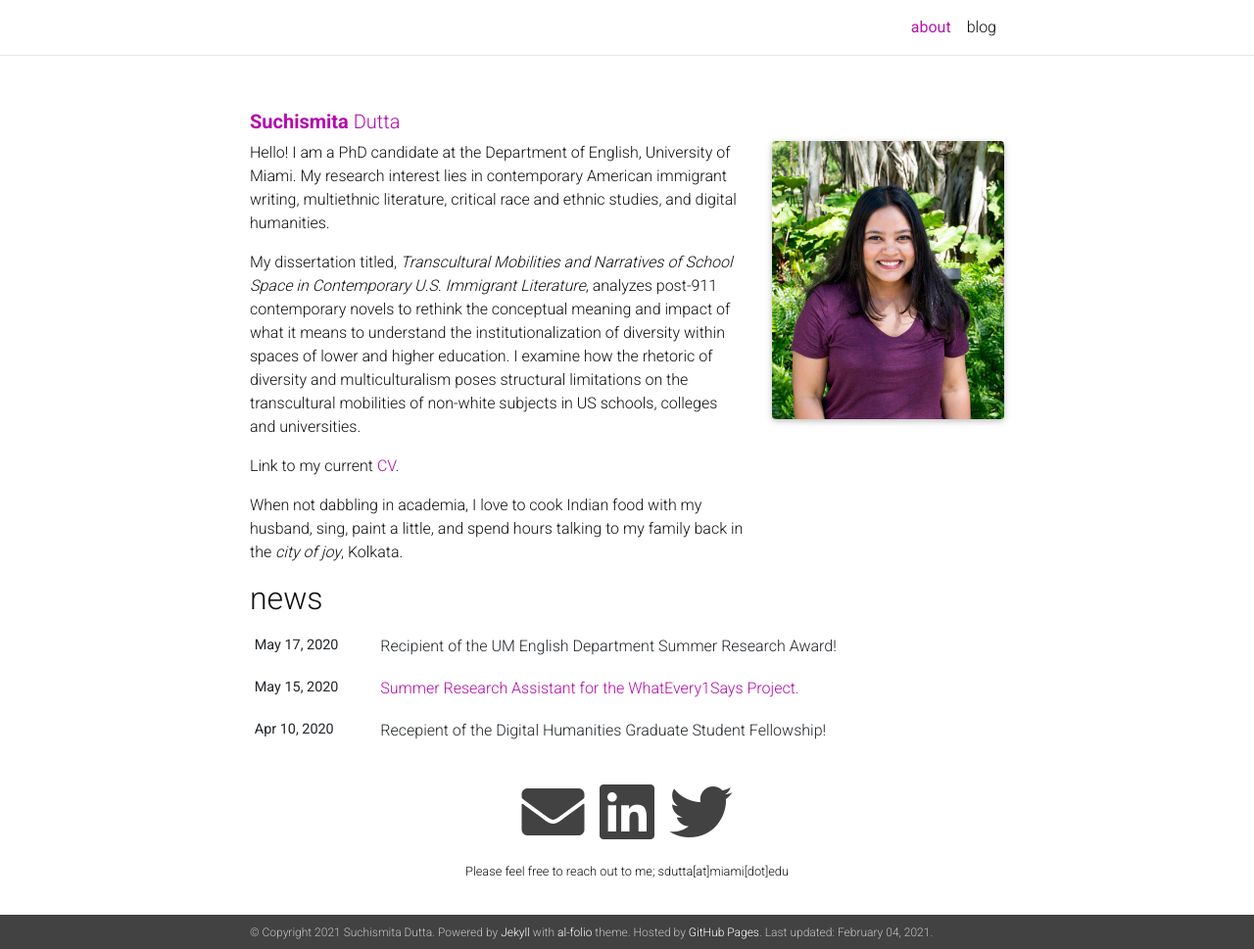
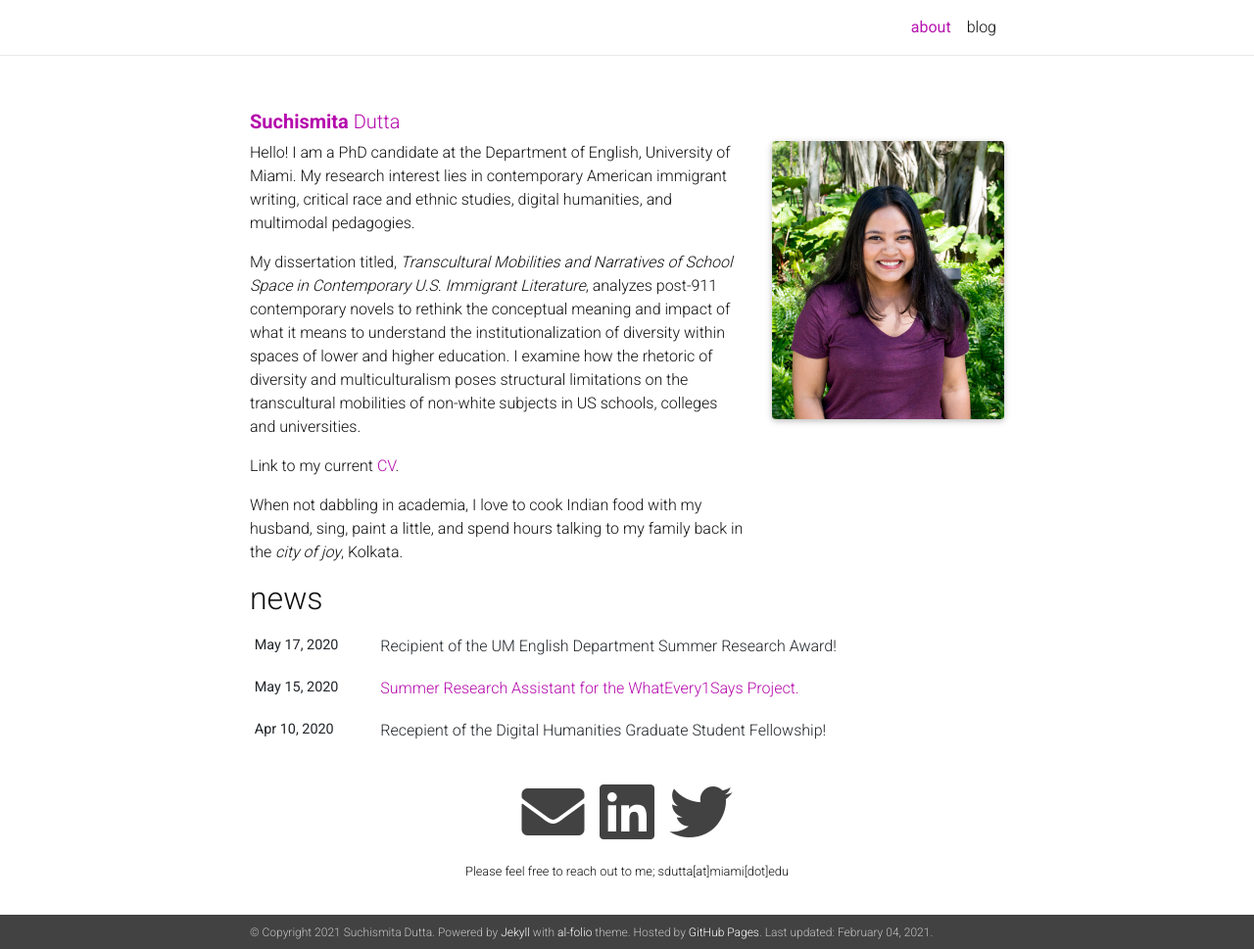
Before and after one commit to sdutta-41/sdutta-41.github.io, a Jekyll site: the page built from _pages/about.md, in a window 1280 px wide and 969 px high. Shown: the whole window at 98% size. Built offline with Jekyll 4.4.1, drawn with Linux system fonts in a browser that asks for light colours; nearby versions of some CDN libraries; a style sheet for code colours, icons or effects is not loaded.

Commit message:
updated resume

```diff
--- a/_config.yml
+++ b/_config.yml
@@ -127,9 +127,9 @@
   sort_by: year
   order: descending
 
-  source: /_bibliography/
-  bibliography: papers.bib
-  bibliography_template: bib
+  # source: /_bibliography/
+  # bibliography: papers.bib
+  # bibliography_template: bib
 
   replace_strings: true
   join_strings: true
--- a/_pages/about.md
+++ b/_pages/about.md
@@ -16,11 +16,11 @@
 social: true
 ---
 
-Hello! I am a PhD candidate at the Department of English, University of Miami. My research interest lies in contemporary American immigrant writing, multiethnic literature, critical race and ethnic studies, and digital humanities.
+Hello! I am a PhD candidate at the Department of English, University of Miami. My research interest lies in contemporary American immigrant writing, critical race and ethnic studies, digital humanities, and multimodal pedagogies.
 
 My dissertation titled, *Transcultural Mobilities and Narratives of School Space in Contemporary U.S. Immigrant Literature*, analyzes post-911 contemporary novels to rethink the conceptual meaning and impact of what it means to understand the institutionalization of diversity within spaces of lower and higher education. I examine how the rhetoric of diversity and multiculturalism poses structural limitations on the transcultural mobilities of non-white subjects in US schools, colleges and universities.
 
-Link to my current [CV](assets/pdf/sd_cv_25jul20.pdf){:target="\_blank"}.
+Link to my current [CV](assets/pdf/suchidutta_cv_2Feb21.pdf){:target="\_blank"}.
 
 When not dabbling in academia, I love to cook Indian food with my husband, sing, paint a little, and spend hours talking to my family back in the *city of joy*, Kolkata.
 
```
Also changed, not shown: 1 other file.
